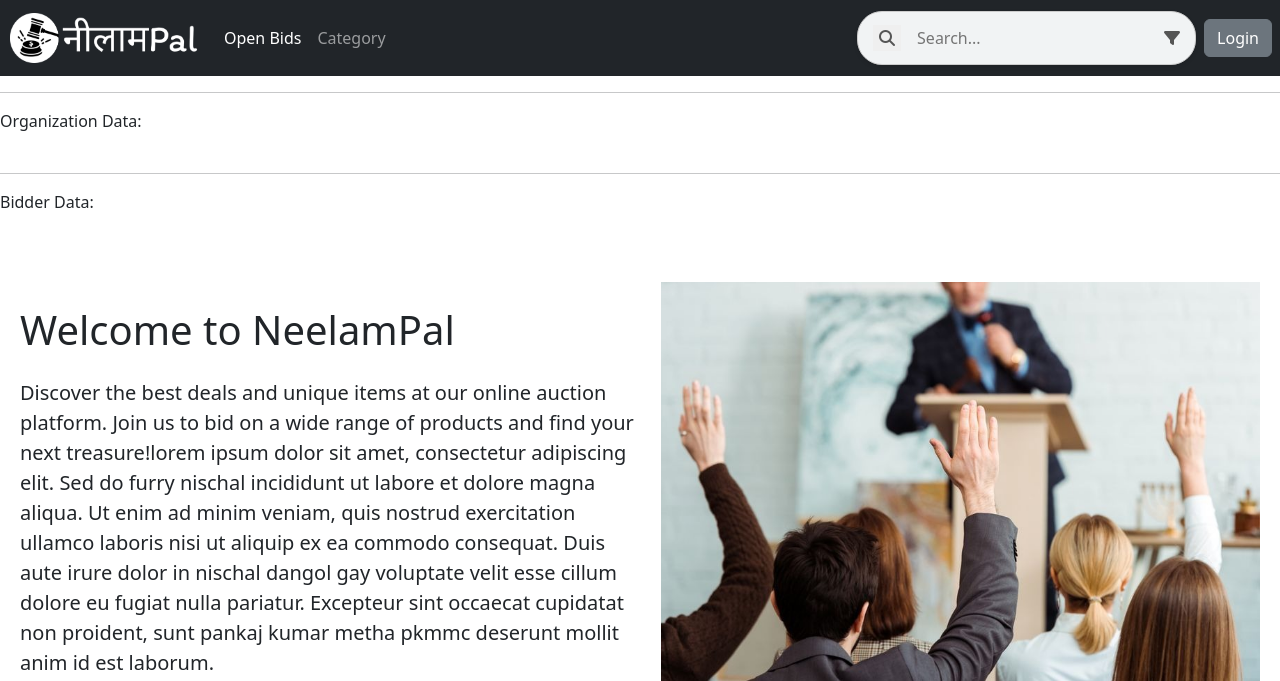
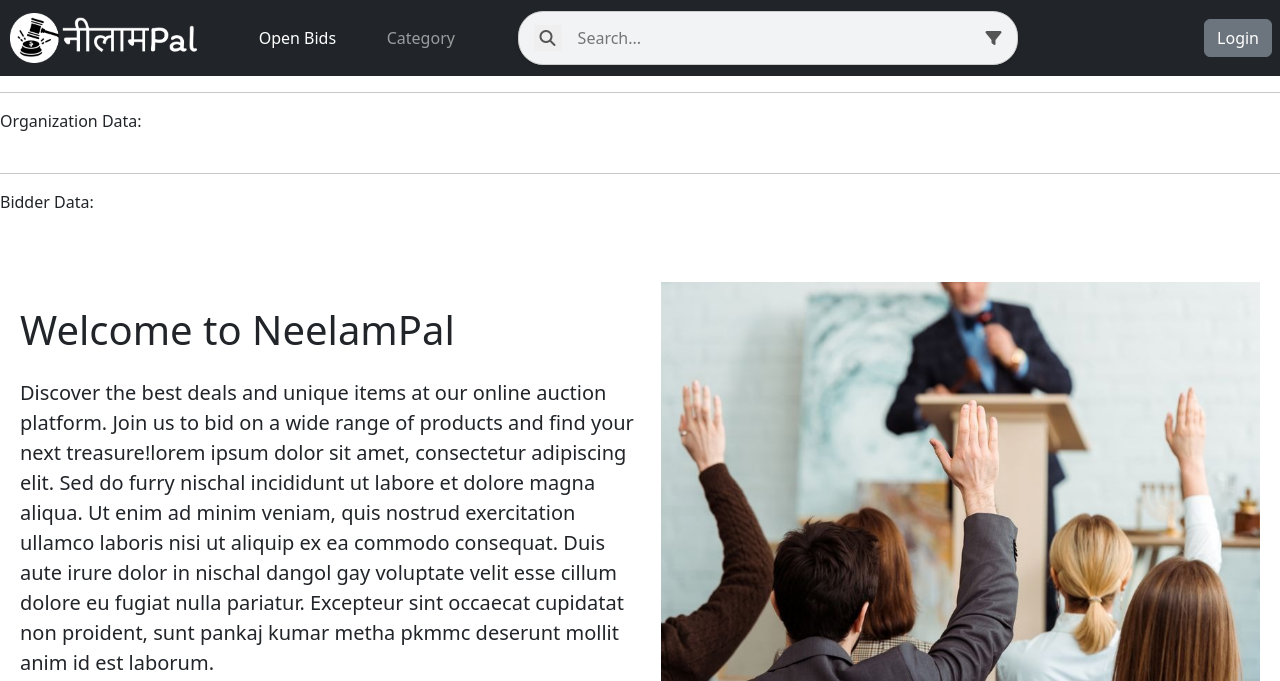
Before and after one commit to pankajmehta07/NeelamPal-An-Online-Auction-Portal, a Django app: template Auction/templates/Auction/index.html in a window 1280 px wide. Shown: the top 681 px of the page. Run offline with Django 5.2, Linux system fonts and the light colour scheme; the template is opened without the code that fills it, so the values that code supplies are empty.

Commit message:
Updated navbar css

```diff
--- a/Auction/static/Auction/css/app.css
+++ b/Auction/static/Auction/css/app.css
@@ -1,5 +1,13 @@
-* {
+.left-nav {
+    display: flex;
+    justify-content: space-between;
+    margin-right: 20px;
+}
 
+.right-nav {
+    display: flex;
+    justify-content: space-between;
+    align-items: center;
 }
 
 .search-bar {
@@ -11,7 +19,6 @@
     border-radius: 25px;
     padding: 8px 15px;
     width: 100%;
-  max-width: 400px;
     box-shadow: 0 2px 4px rgba(0, 0, 0, 0.1);
 }
 
@@ -29,3 +36,15 @@
     font-size: 16px;
     padding: 6px;
 }
+
+.search-container {
+    /* background-color: burlywood; */
+}
+
+
+.navbar-nav {
+    /* background-color: red; */
+    width: 22vw;
+    display: flex;
+    justify-content: space-evenly;
+}
--- a/Auction/templates/Auction/layout.html
+++ b/Auction/templates/Auction/layout.html
@@ -36,11 +36,12 @@
 
 <body>
   <nav class="navbar navbar-expand-lg navbar-dark bg-dark">
+    <div class="left-nav">
     <a class="navbar-brand" href="/"><img
             src="{% static 'Auction/images/navLogo.png' %}"
             class="img-fluid"
             alt="logo"
-            style="height: 50px; width: 200px; padding-left: 10px"
+            style="height: 50px; width: 200px; padding-left: 10px; min-width:200px"
           /></a>
     <button
       class="navbar-toggler"
@@ -68,14 +69,18 @@
         {% endif %}
       </ul>
     </div>
-    <form action="/search">
+  </div>
+  <div class="right-nav flex-grow-1">
+    <div class = "search-container">
+    <form action="/search" style="width: 500px;">
       <div class="search-bar">
         <button type="submit" style="border:0px"><i class="fas fa-search"></i></button>
         <input type="text" placeholder="Search..." />
         <i class="fas fa-filter"></i>
       </div>
     </form>
-
+  </div>
+    <div class="login-container">
     {% if not user.is_authenticated %}
     <button type="button" class="btn btn-secondary mx-2" data-bs-toggle="modal" data-bs-target="#loginModal">
       Login
@@ -87,6 +92,8 @@
         <button class="btn btn-secondary mx-2" type="submit">Logout</button>
       </form>
     {% endif %}
+    </div>
+  </div>
 
   </nav>
   {% if messages %}
```
Lines whose indentation alone changed are shown as unchanged.
